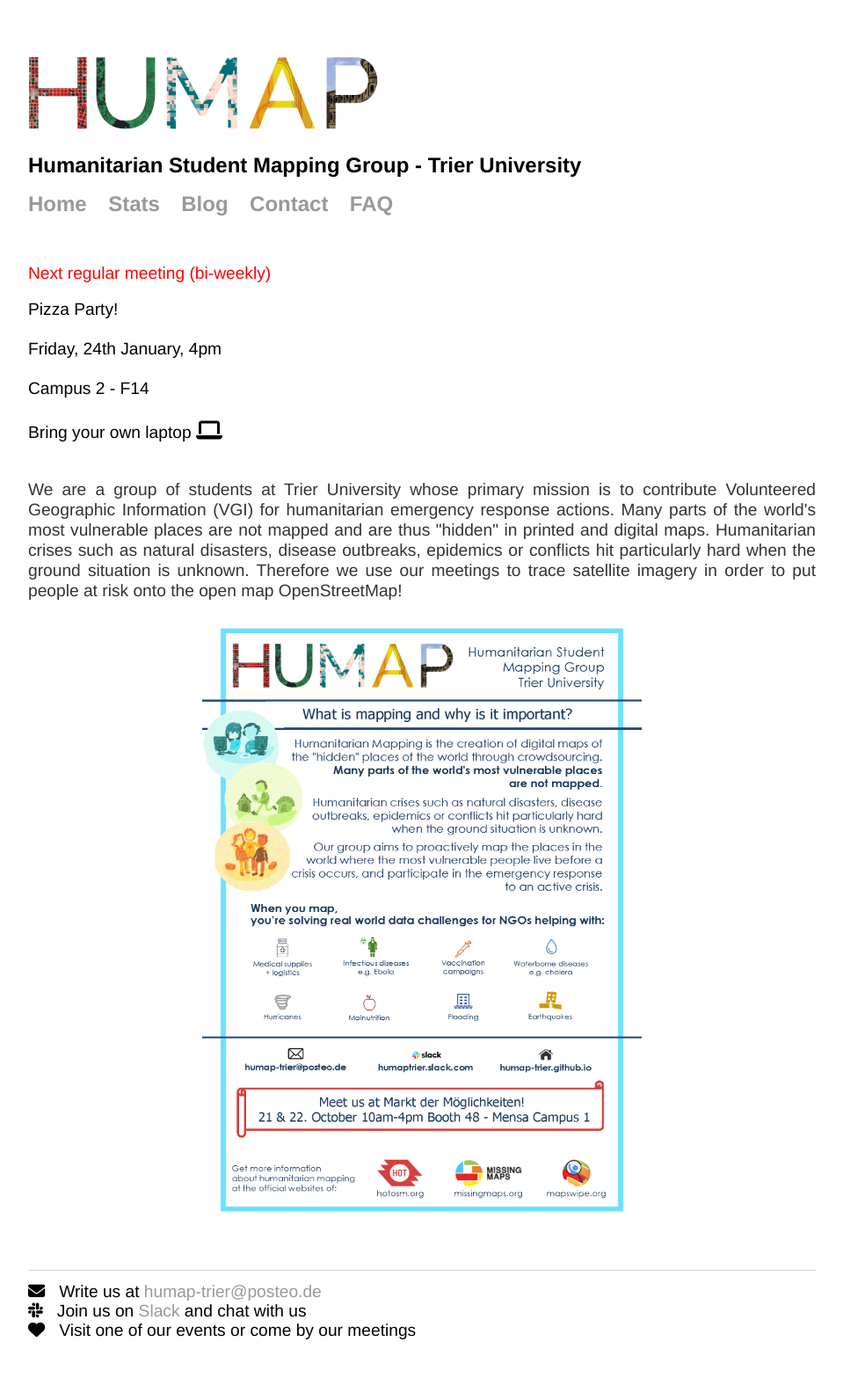
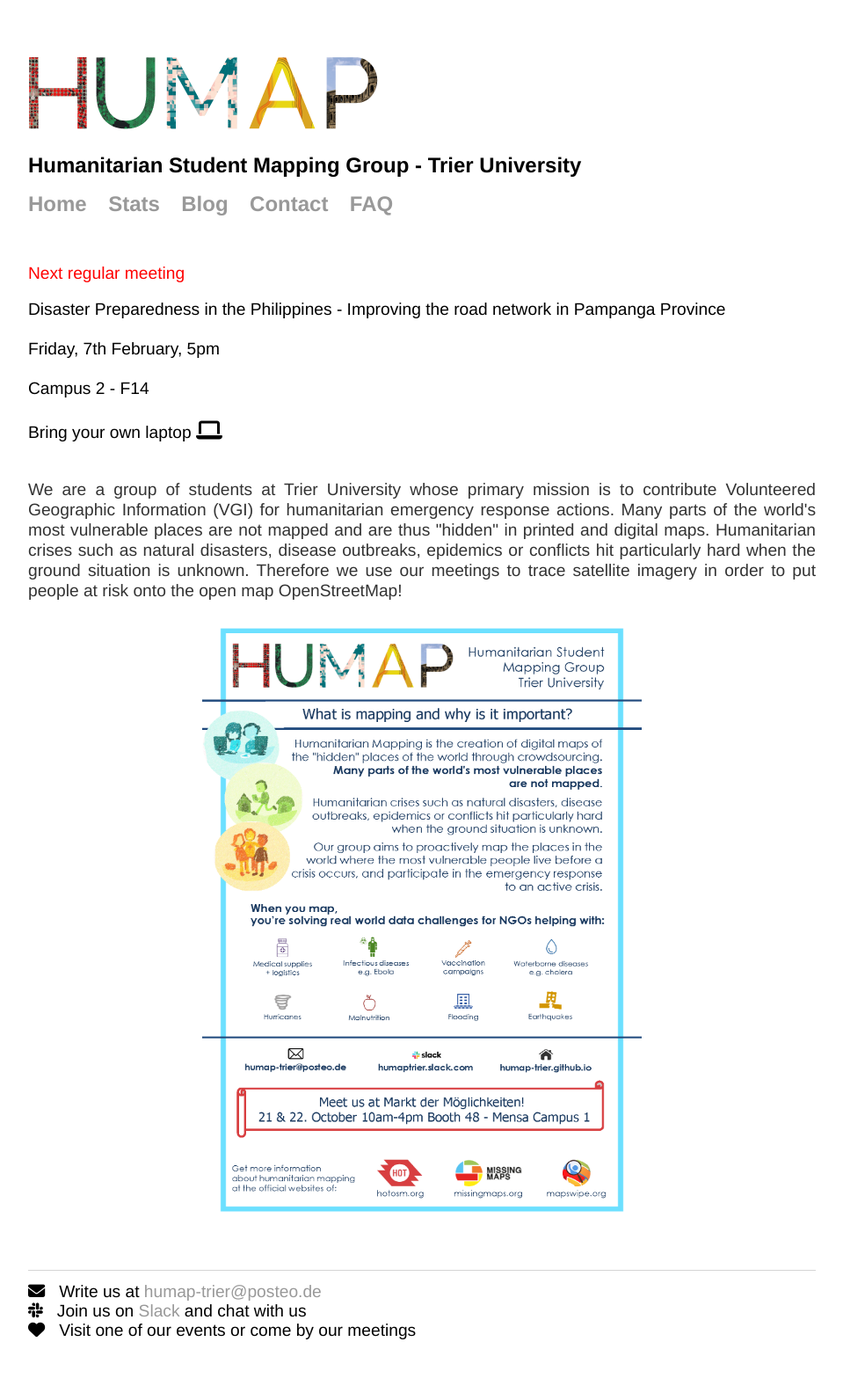
Before and after one commit to humap-trier/humap-trier.github.io, a Jekyll site: the page built from index.html, in a window 1280 px wide. Shown: the whole page at 88% size, without its empty margins (160-1119 px from the left). Built offline with Jekyll 4.4.1, drawn with Linux system fonts in a browser that asks for light colours; nearby versions of some CDN libraries.

Commit message:
Update index.html

```diff
--- a/index.html
+++ b/index.html
@@ -3,10 +3,10 @@ layout: default
 title: HuMap Trier
 ---
 <div class="blurb">
-	<p style="color: red;">Next regular meeting (bi-weekly)</p>
+	<p style="color: red;">Next regular meeting</p>
 <ul>
-<li>Pizza Party!</li>
-<li>Friday, 24th January, 4pm</li>
+<li>Disaster Preparedness in the Philippines - Improving the road network in Pampanga Province</li>
+<li>Friday, 7th February, 5pm</li>
 	<li>Campus 2 - F14</li>
 	<li>Bring your own laptop <i class="fa fa-laptop" style="font-size:24px"></i></li>
 	</ul>
```
